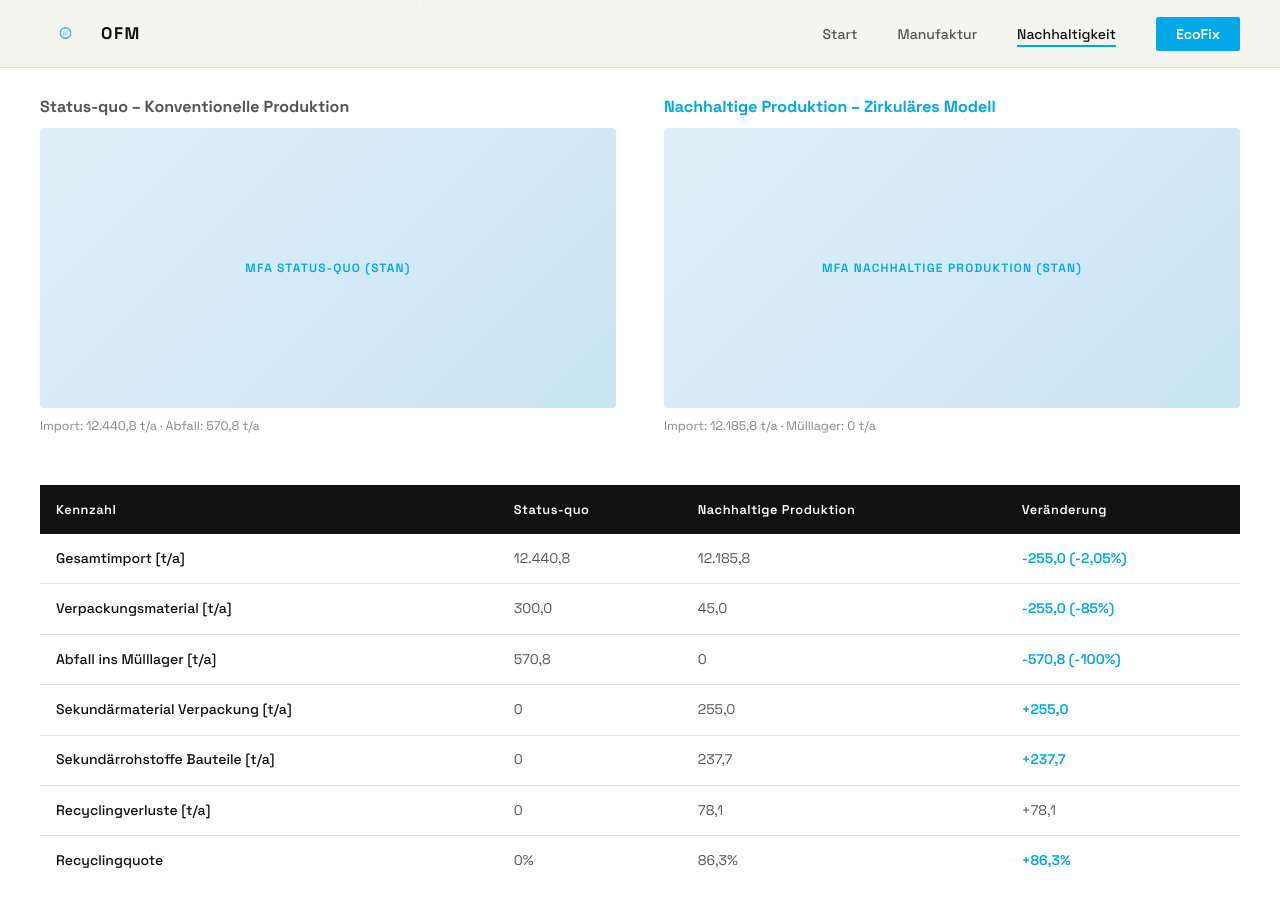
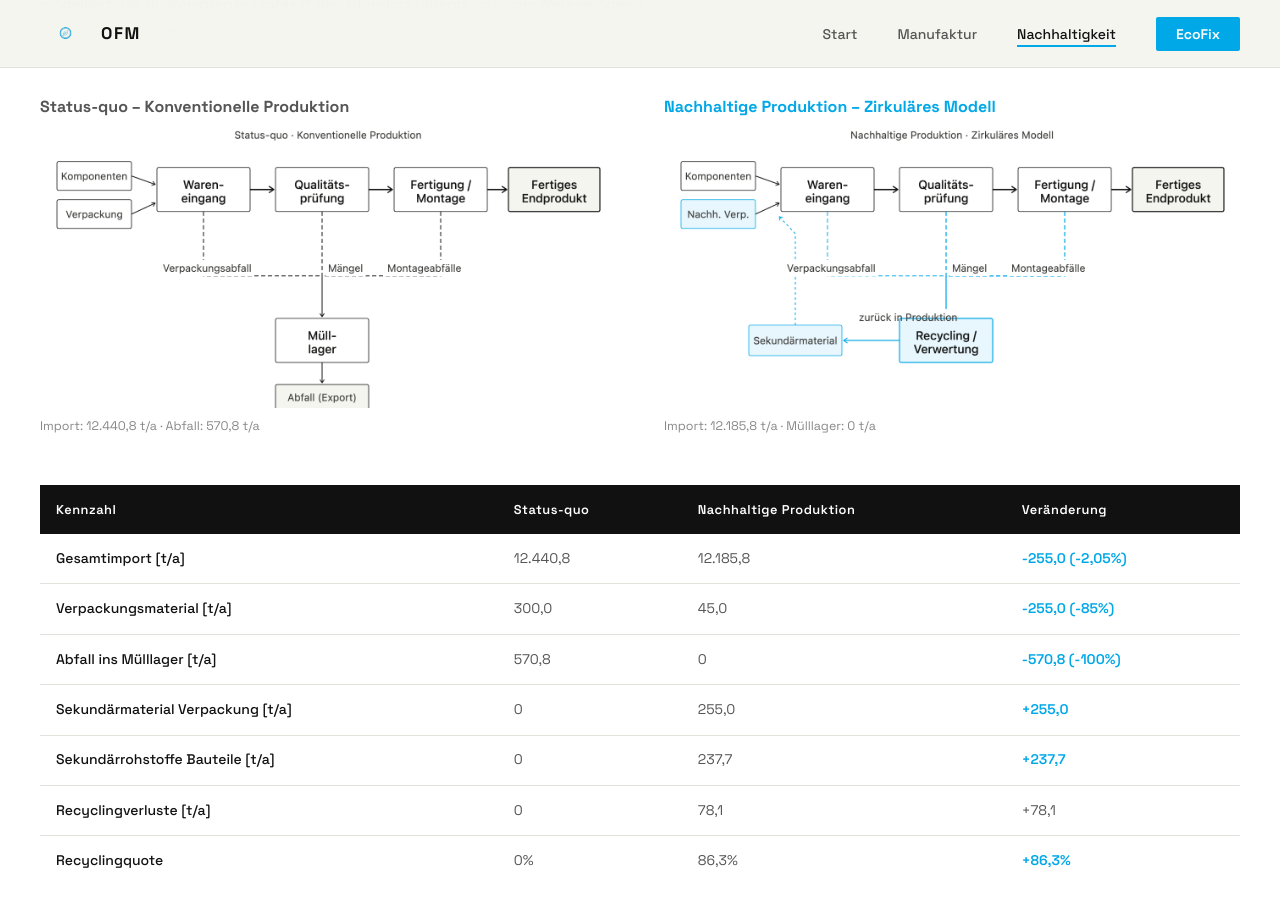
Before and after one commit to Kerem704/ss26-buis-1-gruppe-13, a Jekyll site: the page built from nachhaltigkeit/index.html, in a window 1280 px wide and 900 px high, scrolled down 1572 px. Built offline with Jekyll 4.4.1, drawn with Linux system fonts in a browser that asks for light colours; some of the changed text lies outside the part shown.

Commit message:
Fix nachhaltigkeit images

```diff
--- a/nachhaltigkeit/index.html
+++ b/nachhaltigkeit/index.html
@@ -40,12 +40,12 @@ description: Der Nachhaltigkeitsbericht der OFM – Materialflussanalyse, Ökobi
     <div class="two-col reveal" style="gap:3rem;margin-bottom:3rem;">
       <div>
         <h3 style="font-size:1rem;font-weight:700;margin-bottom:0.5rem;color:var(--c-ink-soft);">Status-quo – Konventionelle Produktion</h3>
-        <div class="img-placeholder" style="width:100%;height:280px;border-radius:4px;">MFA Status-quo (STAN)</div>
+        <img src="{{ '/assets/images/mfa_status_quo.png' | relative_url }}" alt="MFA Status-quo" style="width:100%;height:280px;object-fit:cover;border-radius:4px;">
         <p style="font-size:0.78rem;color:var(--c-ink-xsoft);margin-top:0.5rem;">Import: 12.440,8 t/a · Abfall: 570,8 t/a</p>
       </div>
       <div>
         <h3 style="font-size:1rem;font-weight:700;margin-bottom:0.5rem;color:var(--c-cyan);">Nachhaltige Produktion – Zirkuläres Modell</h3>
-        <div class="img-placeholder" style="width:100%;height:280px;border-radius:4px;">MFA Nachhaltige Produktion (STAN)</div>
+        <img src="{{ '/assets/images/mfa_nachhaltig.png' | relative_url }}" alt="MFA Nachhaltig" style="width:100%;height:280px;object-fit:cover;border-radius:4px;">
         <p style="font-size:0.78rem;color:var(--c-ink-xsoft);margin-top:0.5rem;">Import: 12.185,8 t/a · Mülllager: 0 t/a</p>
       </div>
     </div>
@@ -168,7 +168,7 @@ description: Der Nachhaltigkeitsbericht der OFM – Materialflussanalyse, Ökobi
         </div>
       </div>
       <div>
-        <div class="img-placeholder" style="width:100%;height:360px;border-radius:4px;margin-bottom:1.5rem;">Mitarbeiterzufriedenheit Grafik</div>
+        <img src="{{ '/assets/images/nachhaltigkeit-team.png' | relative_url }}" alt="Team" style="width:100%;height:360px;object-fit:cover;border-radius:4px;margin-bottom:1.5rem;">
         <div class="chart-placeholder"><p>Diagramm folgt</p></div>
       </div>
     </div>
```
